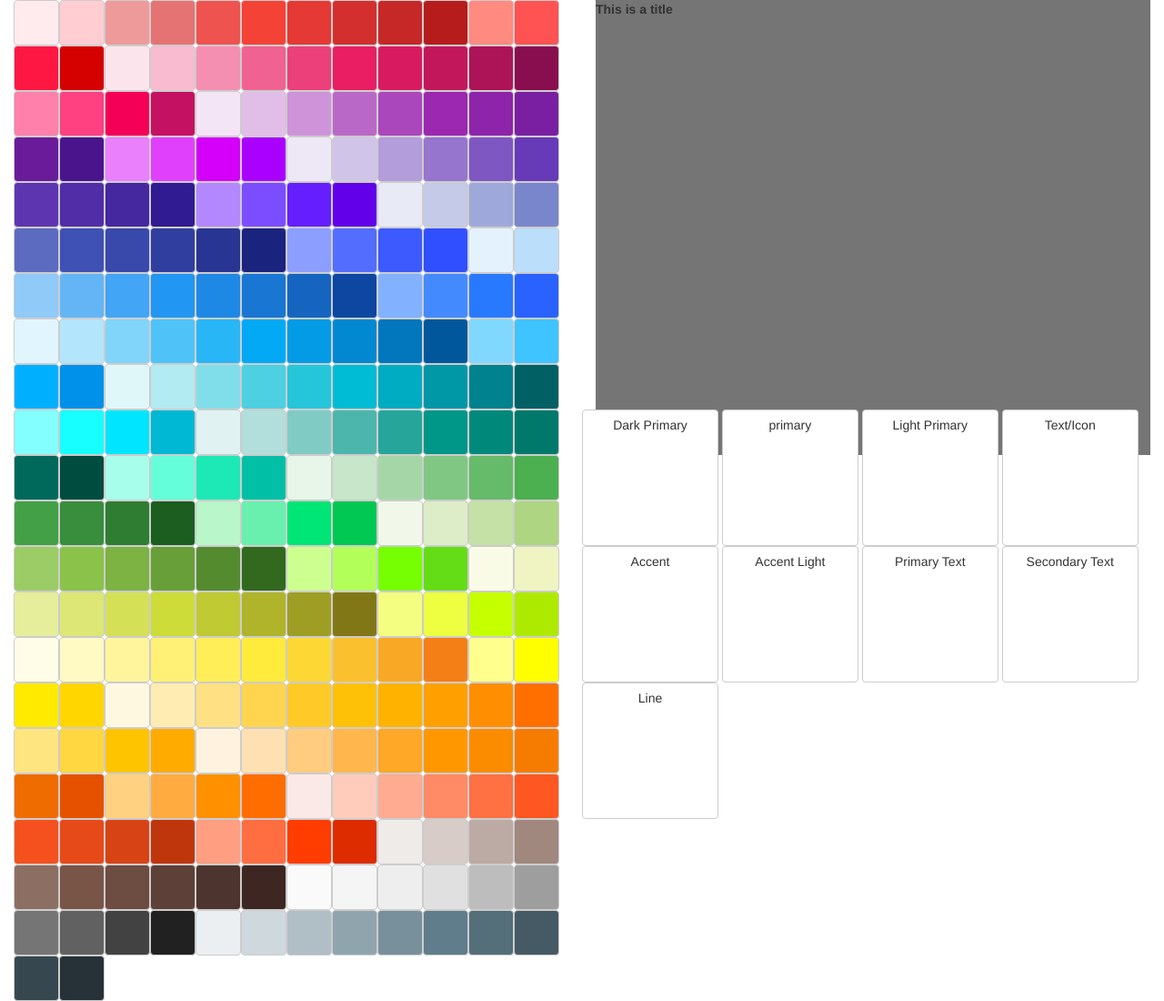
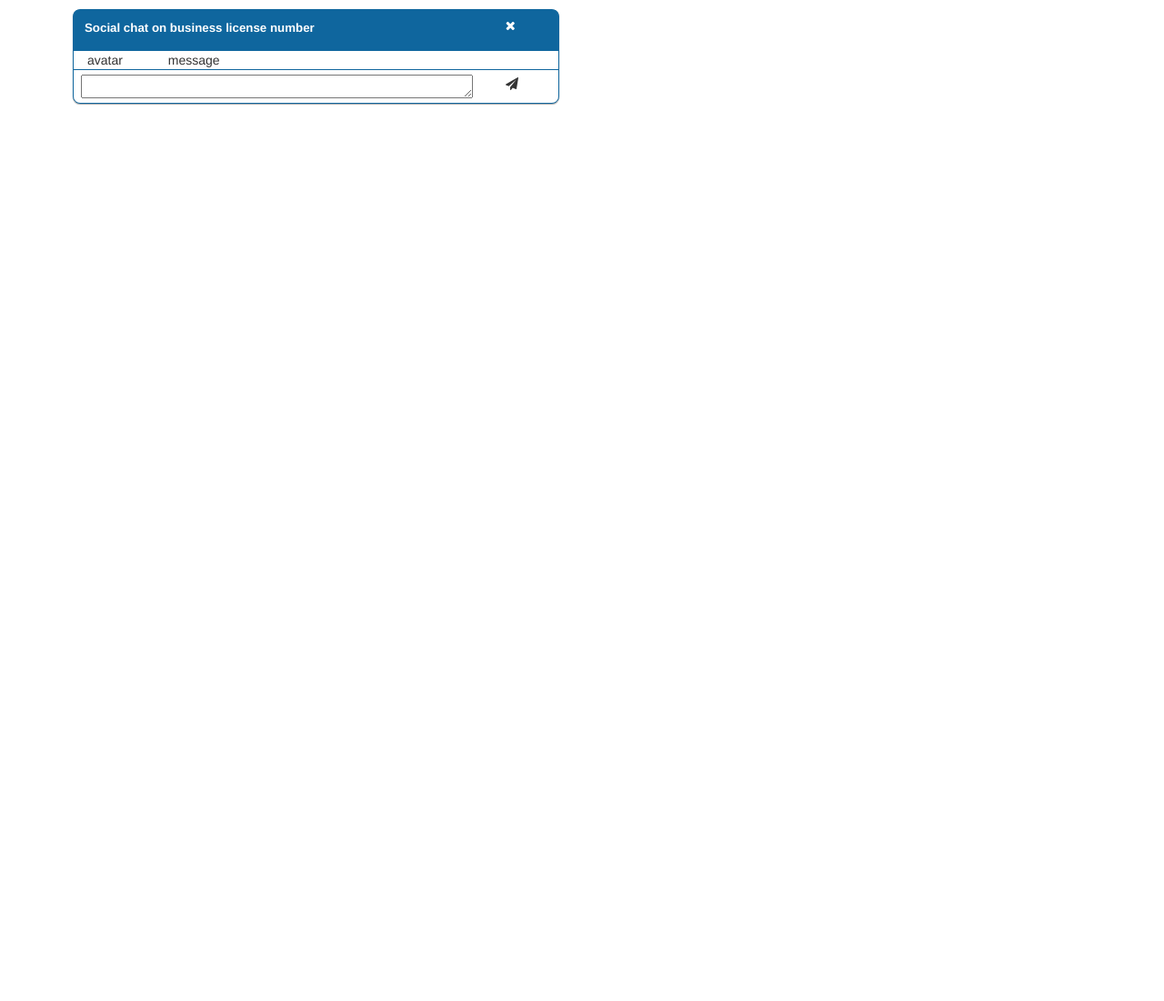
Before and after one commit to alankin/angularExample, a website: page src/index.html in a window 1280 px wide. Shown: the whole page at 91% size. After the commit the page ends 800 px from the top, so only its background shows below. Drawn offline with nearby package versions, Linux system fonts and the light colour scheme; some packages are replaced by stand-ins of ours; files that its build step writes are made by us from their sources; a script that the page names is missing.

Commit message:
Actions: -Create chat component

```diff
--- /dev/null
+++ b/src/app/chat/chat-window.component.js
@@ -0,0 +1,14 @@
+/**
+ * Created by vonofre on 9/6/2017.
+ */
+(function () {
+    'use strict';
+    var app = angular.module('theme');
+    app.component('chatWindow', {
+        controller: 'chatWindowController',
+        bindings: {
+
+        },
+        templateUrl: '/app/chat/chat-window.html'
+    });
+})();
--- /dev/null
+++ b/src/app/chat/chat-window.controller.js
@@ -0,0 +1,24 @@
+/**
+ * Created by vonofre on 9/6/2017.
+ */
+(function () {
+    'use strict';
+
+    var app = angular.module('theme');
+    app.controller('chatWindowController', ChatWindowController);
+
+    ChatWindowController.inject = [];
+    function ChatWindowController() {
+
+        var vm = this;
+
+       // vm.question = "What documents are required to be for the EIN/License Section?What documents are required to be for the EIN/License Section?";
+
+
+        vm.$onInit = function () {
+
+        };
+
+
+    }
+})();
--- /dev/null
+++ b/src/app/chat/chat-window.html
@@ -0,0 +1,24 @@
+<article class="window-base">
+    <header class="header-base header-major row">
+        <label class="col-md-10 lb-base lb-light">Social chat on business license number </label>
+        <button class="col-md-2 btn-base btn-icon">
+            <i class=" fa fa-times" aria-hidden="true"></i>
+        </button>
+    </header>
+    <section class="row">
+        <div class="col-md-2">
+            avatar
+        </div>
+        <div class="col-md-8">
+            message
+        </div>
+
+    </section>
+    <footer class="footer-base row">
+        <textarea class="col-md-10" placeholder="Write here.... " rows="1">
+        </textarea>
+        <button class="col-md-2 btn-base btn-icon">
+            <i class="fa fa-paper-plane" aria-hidden="true"></i>
+        </button>
+    </footer>
+</article>
--- a/src/index.html
+++ b/src/index.html
@@ -19,10 +19,12 @@
 
     <script src="lib/color.js"></script>
     <link rel="stylesheet" href="style/main.css">
+    <link rel="stylesheet" href="style/styles.css">
+    <link rel="stylesheet" href="style/chat-window.css">
 </head>
 
 <body>
-<div class="container-fluid">
+<!--<div class="container-fluid">
     <div class="row">
         <div class="col-md-6">
             <color-palette></color-palette>
@@ -40,7 +42,19 @@
             </div>
         </div>
     </div>
+</div>-->
+
+<div class="container">
+    <div class="row">
+        <div class="col-md-6">
+            <!--<card></card>-->
+            <chat-window></chat-window>
+
+        </div>
+
+    </div>
 </div>
+
 
 
 <script src="app/app.module.js"></script>
@@ -60,5 +74,11 @@
 <script src="app/mockup/mockup.component.js"></script>
 <script src="app/mockup/mockup.controller.js"></script>
 
+<script src="app/card/card.component.js"></script>
+<script src="app/card/card.controller.js"></script>
+
+<script src="app/chat/chat-window.component.js"></script>
+<script src="app/chat/chat-window.controller.js"></script>
+
 </body>
 </html>
--- /dev/null
+++ b/src/style/chat-window.css
@@ -0,0 +1,30 @@
+.window-base{
+    margin: 10px;
+    padding: 0 15px;
+    background-color: #FFFFFF;
+    border: 1px solid #0F669E;
+    border-radius: 8px;
+    -webkit-border-radius: 8px;
+    -moz-border-radius: 8px;
+    -webkit-box-shadow: 0 1px 1px #aaaaaa;
+    box-shadow: 0 1px 1px #aaaaaa;
+
+}
+.header-base{
+    padding: 5px 8px;
+    border: 1px solid transparent;
+    border-radius: 5px 5px 0 0;
+    -webkit-border-radius: 5px 5px 0 0;
+    -moz-border-radius: 5px 5px 0 0;
+}
+.header-major{
+    border: 2px solid #0F669E;
+    background-color: #0F669E;
+    color: #FFFFFF;
+}
+
+.footer-base{
+    padding: 5px 8px;
+    border-top: 1px solid #0F669E;
+    border-radius: 0 0 6px 6px;
+}
--- a/src/style/styles.css
+++ b/src/style/styles.css
@@ -5,6 +5,19 @@
 */
 
 /**********button****************/
+:root {
+    --base-primary-color:  #757575;
+    --dark-primary-color: #757575;
+    --light-primary-color: #757575;
+    --text-icon-color: #FFFFF;
+
+    --base-accent-color: #757575;
+    --light-accent-color: #757575;
+    --primary-text-color: #757575;
+    --secondary-text-color: #757575;
+    --line-color: #757575;
+}
+
 .btn-base {
     display: inline-block;
     padding: 5px 10px;
@@ -23,8 +36,13 @@
     cursor: pointer;
     border: 1px solid transparent;
 }
+.btn-icon{
+    background-color: transparent;
+    padding: 0;
+    margin: 0;
+}
 .btn-accent{
-    background-color: #F39200;
+    background-color: var(--base-accent-color);
     border-color: #F39200;
     color: #ffffff;
 }
@@ -143,7 +161,7 @@
     color: #fff;
     text-align: center;
     white-space: nowrap;
-    background-color: #777;
+    background-color: #777777;
     border-radius: 8px;
 }
 
@@ -171,12 +189,12 @@
 
 /**********label****************/
 .lb-base{
+    padding: 5px 2px;
     display: inline;
     font-size: 95%;
     font-weight: 700;
     line-height: 1.2;
     color: #4e4b44;
-    text-align: center;
     vertical-align: baseline;
 }
 .lb-accent{
@@ -187,6 +205,9 @@
 }
 .lb-minor{
     color: #007F7F;
+}
+.lb-light{
+    color: #FFFFFF;
 }
 
 /**********picture/image****************/
@@ -219,3 +240,15 @@
 .txt-accent{
 
 }
+
+.div-left{
+    border-left: 1px solid #777777;;
+}
+.div-major{
+    border-left: 1px solid #0F669E;;
+    height: 1px;
+    background-color: #00b3ee;
+}
+.div-light{
+    border-left: 1px solid #FFFFFF;;
+}
```
Also changed, not shown: src/app/card/card.html (+1 -1 lines), src/app/chat/chat-message/chat-message.component.js (added, +14 -0 lines), src/app/chat/chat-message/chat-message.controller.js (added, +24 -0 lines), src/app/chat/chat-message/chat-message.html (added).
